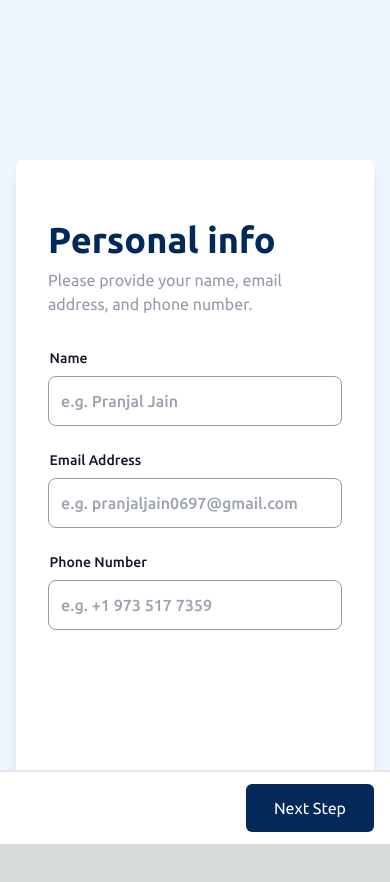
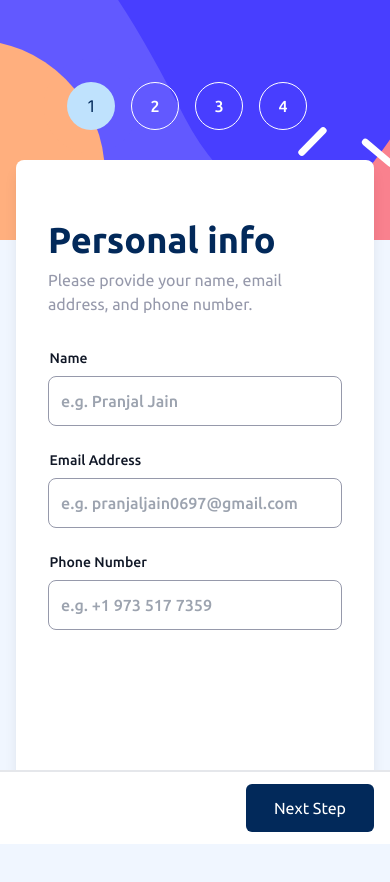
Before and after one commit to pranjaljain0/primum-test-2, a Next.js app: page / in a window 390 px wide. Shown: the top 882 px of the page. Before the commit the page ends 844 px from the top, so only its background shows below. Built offline with nearby package versions, Linux system fonts and the light colour scheme.

Commit message:
feat(responsive): Steps added on mobile

```diff
--- a/app/page.tsx
+++ b/app/page.tsx
@@ -45,6 +45,18 @@ export default function Home() {
 
   return (
     <main>
+      <nav className="block lg:hidden">
+        <div className="bg-no-repeat bg-cover h-[15rem] flex items-center justify-center bg-[url(/images/bg-sidebar-mobile.svg)]"        >
+          {sidenav_data.map((step_data_item, index) => (
+            <SideNav
+              step={step_data_item.step}
+              title=""
+              message=""
+              state={index === step ? 'active' : ''}
+            />
+          ))}
+        </div>
+      </nav>
       <div className="flex flex-col items-center justify-start h-screen pt-32 lg:justify-center lg:pb-0 lg:pt-0 bg-neutral-magnolia">
         <div className="absolute pb-8 mx-4 bg-white rounded-lg shadow-lg top-[10rem] lg:w-[65rem] lg:relative lg:top-0 lg:pb-0 h-[650px] md:h-[610px]">
           <div className="grid grid-cols-12 gap-8 lg:gap-6 md:gap-12">
```
